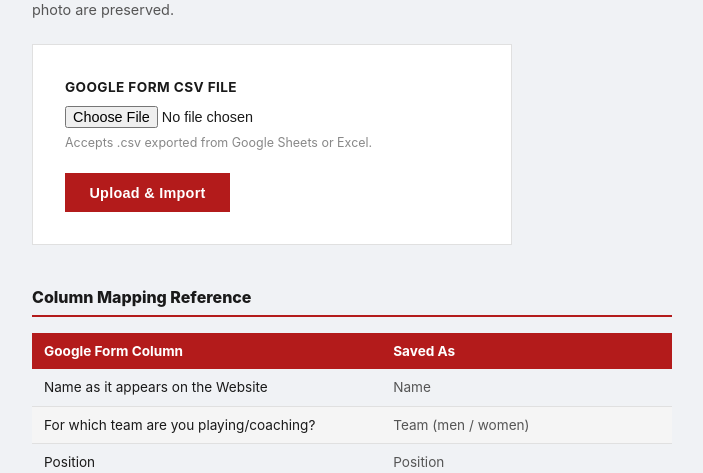
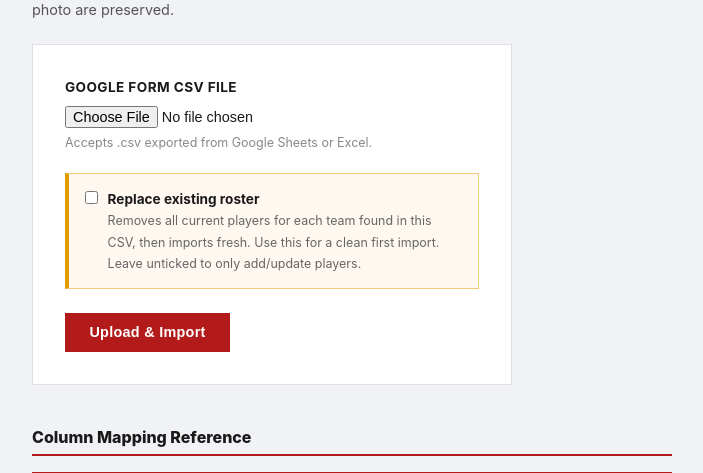
Before and after one commit to joonjung0123/cornell-rugby, a Flask app: page /admin/upload-csv in a window 1280 px wide. Shown: the part 210-683 px from the top of the page, without its empty margins (152-855 px from the left). Run offline with Flask 3, Linux system fonts and the light colour scheme; the visitor is signed in with stand-in values (Sample User, id 1).

Commit message:
Player Bio UI Update + Admin Panel Update

```diff
--- a/app.py
+++ b/app.py
@@ -438,6 +438,8 @@ def admin_upload_csv():
             flash("No file selected.", "error")
             return redirect(url_for("admin_upload_csv"))
 
+        replace_mode = request.form.get("replace") == "1"
+
         # Read as UTF-8 text (handle BOM from Excel exports)
         raw = f.read().decode("utf-8-sig")
         reader = csv.DictReader(io.StringIO(raw))
@@ -449,9 +451,12 @@ def admin_upload_csv():
             if key:
                 col_map[header] = key
 
-        added   = {"men": 0, "women": 0}
-        skipped = 0
-        updated_teams = set()
+        added    = {"men": 0, "women": 0}
+        skipped  = 0
+        # In replace mode, track which teams have been wiped so we only do it once
+        wiped    = set()
+        # Accumulate all rows first so we can wipe-then-write atomically per team
+        rows_by_team = {"men": [], "women": []}
 
         for raw_row in reader:
             # Normalise row using col_map
@@ -476,34 +481,46 @@ def admin_upload_csv():
                 skipped += 1
                 continue
 
-            player = {
-                "id":       _make_id(name),
-                "name":     name,
-                "number":   "",          # not in form — fill manually
-                "position": row.get("position", ""),
-                "year":     row.get("year", ""),
-                "hometown": row.get("hometown", ""),
-                "bio":      _build_bio(row, team),
-                "photo":    "",          # not in form — upload manually
-            }
+            rows_by_team[team].append(row)
+
+        # Now write each team's data
+        for team, team_rows in rows_by_team.items():
+            if not team_rows:
+                continue
 
             path = f"data/{team}/players.json"
-            players = helpers.load_json(path)
 
-            # Update existing entry if same id already exists, else append
-            existing = next((i for i, p in enumerate(players)
-                             if p.get("id") == player["id"]), None)
-            if existing is not None:
-                # Preserve manually-set number and photo
-                player["number"] = players[existing].get("number", "")
-                player["photo"]  = players[existing].get("photo", "")
-                players[existing] = player
+            if replace_mode:
+                # Start with a clean slate
+                players = []
             else:
-                players.append(player)
-                added[team] += 1
+                players = helpers.load_json(path)
+
+            for row in team_rows:
+                name = row.get("name", "").strip()
+                player = {
+                    "id":       _make_id(name),
+                    "name":     name,
+                    "number":   "",
+                    "position": row.get("position", ""),
+                    "year":     row.get("year", ""),
+                    "hometown": row.get("hometown", ""),
+                    "bio":      _build_bio(row, team),
+                    "photo":    "",
+                }
+
+                existing = next((i for i, p in enumerate(players)
+                                 if p.get("id") == player["id"]), None)
+                if existing is not None:
+                    # Preserve manually-set number and photo
+                    player["number"] = players[existing].get("number", "")
+                    player["photo"]  = players[existing].get("photo", "")
+                    players[existing] = player
+                else:
+                    players.append(player)
+                    added[team] += 1
 
             helpers.save_json(path, players)
-            updated_teams.add(team)
 
         parts = []
         for team in ("men", "women"):
--- a/templates/admin/upload_csv.html
+++ b/templates/admin/upload_csv.html
@@ -28,6 +28,19 @@
     <p style="font-size:0.78rem;color:#888;margin-top:0.4rem;">
       Accepts .csv exported from Google Sheets or Excel.
     </p>
+  </div>
+
+  <div style="margin-bottom:1.5rem;padding:0.85rem 1rem;background:#fff8f0;border:1px solid #f5c97a;border-left:4px solid #e09b00;">
+    <label style="display:flex;align-items:flex-start;gap:0.6rem;cursor:pointer;">
+      <input type="checkbox" name="replace" value="1" style="margin-top:3px;flex-shrink:0;" />
+      <span>
+        <strong style="font-size:0.85rem;">Replace existing roster</strong><br>
+        <span style="font-size:0.78rem;color:#666;">
+          Removes all current players for each team found in this CSV, then imports fresh.
+          Use this for a clean first import. Leave unticked to only add/update players.
+        </span>
+      </span>
+    </label>
   </div>
 
   <button type="submit" class="btn btn-primary">Upload &amp; Import</button>
```
